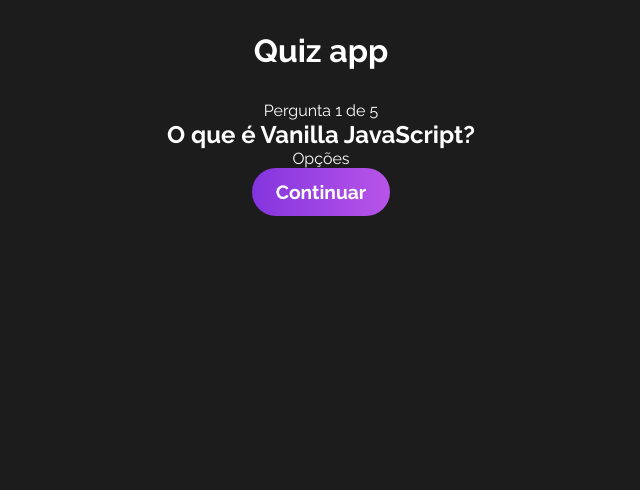
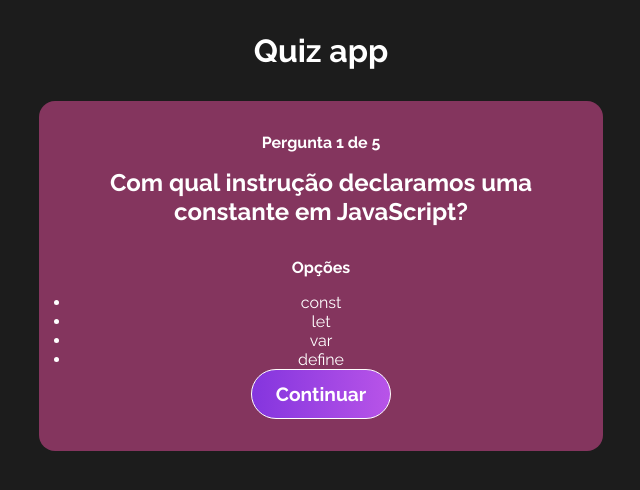
Before and after one commit to TomoriComAncora/QuizReact, a React (Vite) app in the folder quiz/: page / in a window 1280 px wide. Both pictures are taken after a click on the button "Iniciar". Shown: the top 490 px of the page, without its empty margins (319-959 px from the left). Built offline with nearby package versions, Linux system fonts and the light colour scheme.

Commit message:
adicionando as opções

```diff
--- a/quiz/src/components/Questions.css
+++ b/quiz/src/components/Questions.css
@@ -0,0 +1,20 @@
+#questions{
+    text-align: center;
+    max-width: 500px;
+    background-color: #84355e;
+    border-radius: 1rem;
+    padding: 2rem;
+}
+
+#questions h2{
+    margin-bottom: 2rem;
+}
+
+#questions p{
+    margin-bottom: 1rem;
+    font-weight: bold;
+}
+
+#questions button{
+    border: 1px solid #fff;
+}
--- a/quiz/src/components/Questions.jsx
+++ b/quiz/src/components/Questions.jsx
@@ -1,5 +1,7 @@
 import { useContext } from "react";
 import { QuizContext } from "../context/quiz";
+
+import "./Questions.css";
 
 function Questions() {
     const [quizState, dispatch] = useContext(QuizContext);
@@ -12,8 +14,11 @@ function Questions() {
         <h2>{currentQuestions.question}</h2>
         <div id="options-container">
             <p>Opções</p>
+            <ul>{currentQuestions.options.map((item)=>(
+                <li>{item}</li>
+            ))}</ul>
         </div>
-        <button>Continuar</button>
+        <button onClick={()=> dispatch({type: "CHANGE_QUESTION"})}>Continuar</button>
     </div>
   )
 }
--- a/quiz/src/context/quiz.jsx
+++ b/quiz/src/context/quiz.jsx
@@ -6,7 +6,7 @@ const STAGES = ["Start", "Playing", "End"];
 const initialState = {
   gameStage: STAGES[0],
   questions,
-  currentQuestions: 0
+  currentQuestions: 0,
 };
 
 const quizReducer = (state, action) => {
@@ -20,13 +20,20 @@ const quizReducer = (state, action) => {
       };
 
     case "REORDER_QUESTIONS":
-        const reorderQuestions = questions.sort(()=>{
-            Math.random() - 0.5;
-        });
-        return {
-            ...state,
-            questions: reorderQuestions,
-        }
+      const reorderQuestions = questions.sort(() => {
+        return Math.random() - 0.5;
+      });
+      return {
+        ...state,
+        questions: reorderQuestions,
+      };
+
+    case "CHANGE_QUESTION":
+      const nextQuestion = state.currentQuestion + 1;
+      return {
+        ...state,
+        currentQuestion: nextQuestion,
+      };
     default:
       return state;
   }
```
